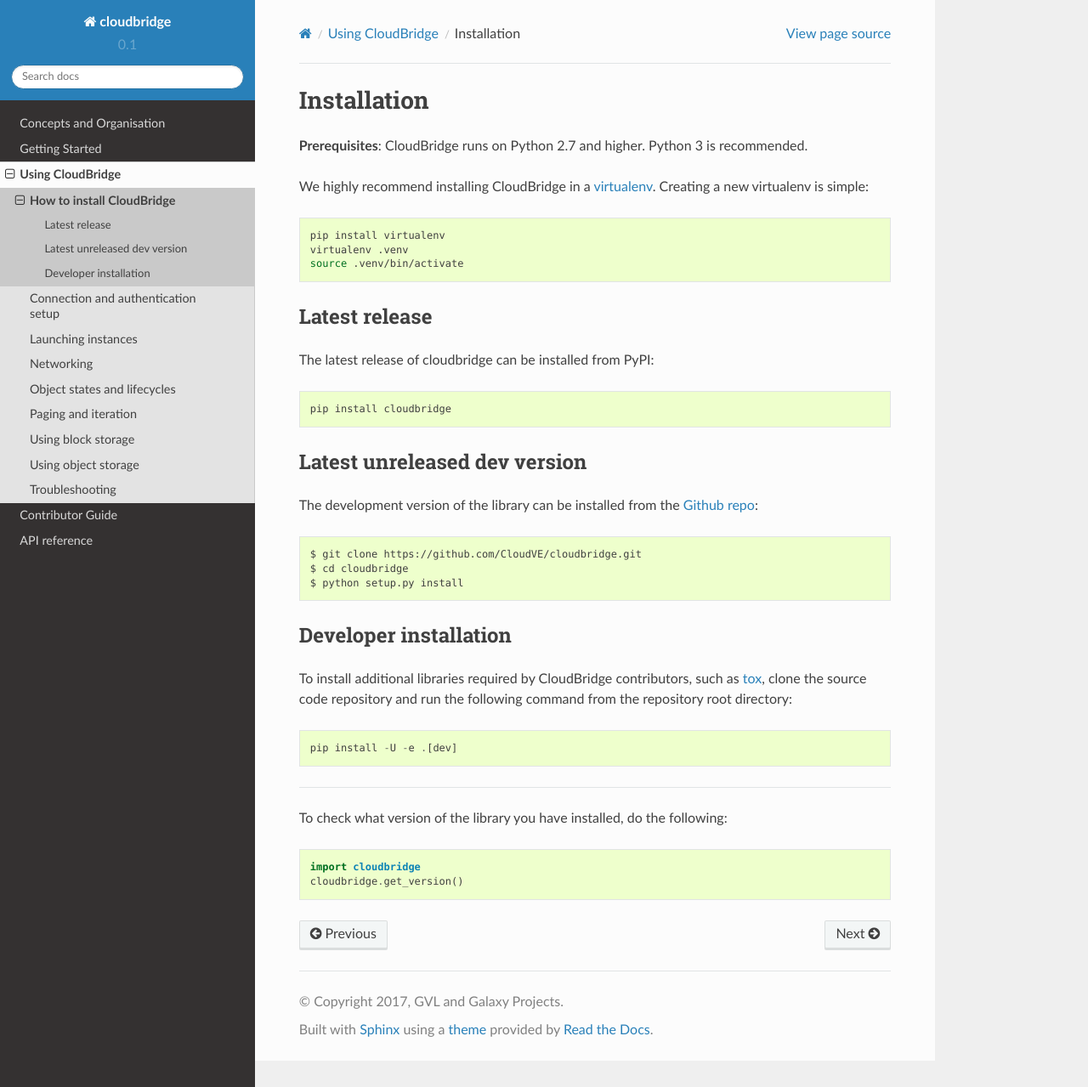
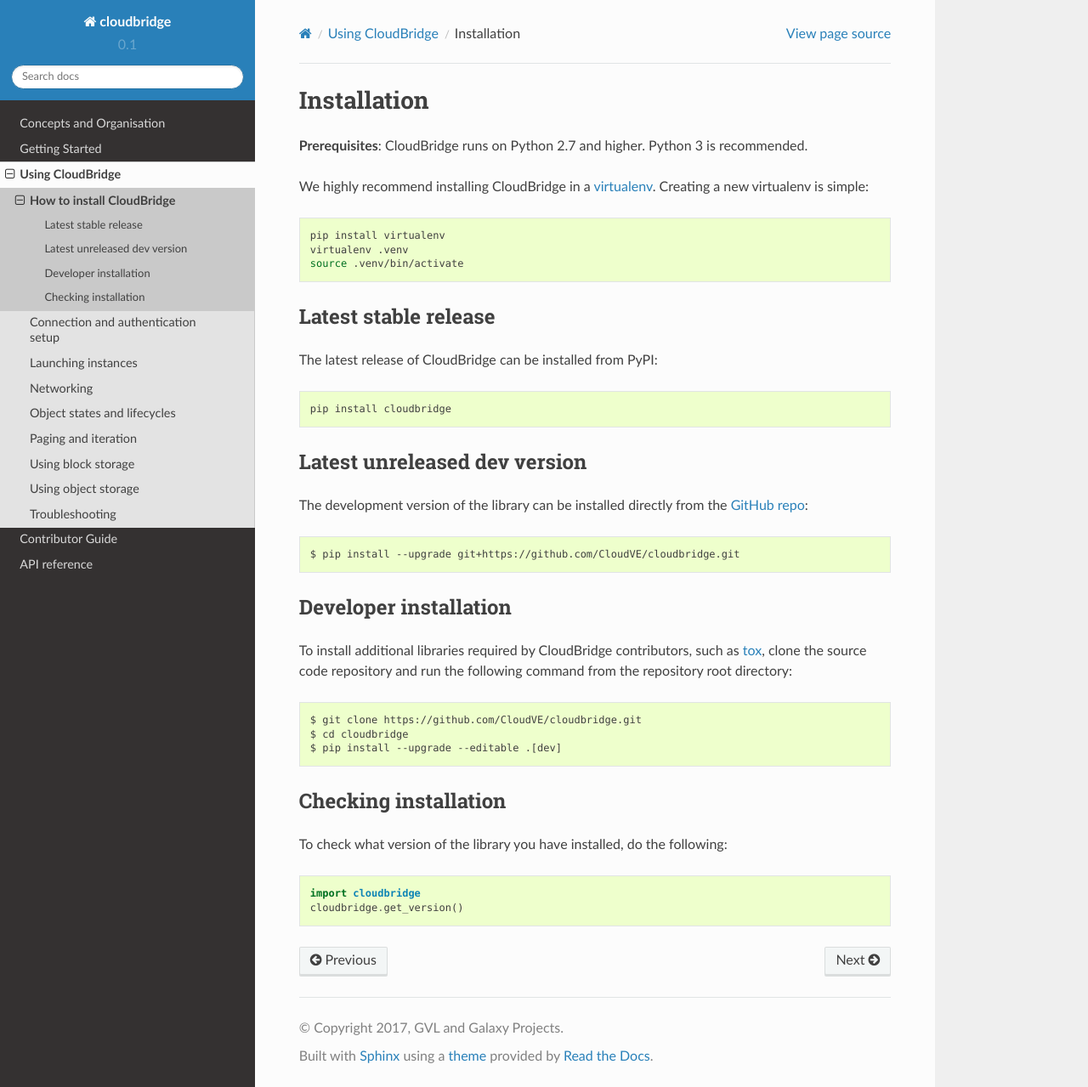
Before and after one commit to CloudVE/cloudbridge, a Sphinx documentation site: the page built from docs/topics/install.rst, in a window 1280 px wide and 1279 px high. Shown: the whole window at 85% size. Built offline with Sphinx 7.4.7 and the Read the Docs theme 2.0.0, drawn with Linux system fonts in a browser that asks for light colours.

Commit message:
Update install doc

```diff
--- a/docs/topics/install.rst
+++ b/docs/topics/install.rst
@@ -1,7 +1,8 @@
 Installation
 ============
 
-**Prerequisites**: CloudBridge runs on Python 2.7 and higher. Python 3 is recommended.
+**Prerequisites**: CloudBridge runs on Python 2.7 and higher. Python 3 is
+recommended.
 
 We highly recommend installing CloudBridge in a
 `virtualenv <http://virtualenv.readthedocs.org/>`_. Creating a new virtualenv
@@ -13,20 +14,18 @@
     virtualenv .venv
     source .venv/bin/activate
 
-Latest release
---------------
-The latest release of cloudbridge can be installed from PyPI::
+Latest stable release
+---------------------
+The latest release of CloudBridge can be installed from PyPI::
 
     pip install cloudbridge
 
 Latest unreleased dev version
 -----------------------------
-The development version of the library can be installed from the
-`Github repo <https://github.com/CloudVE/cloudbridge>`_::
+The development version of the library can be installed directly from the
+`GitHub repo <https://github.com/CloudVE/cloudbridge>`_::
 
-    $ git clone https://github.com/CloudVE/cloudbridge.git
-    $ cd cloudbridge
-    $ python setup.py install
+    $ pip install --upgrade git+https://github.com/CloudVE/cloudbridge.git
 
 Developer installation
 ----------------------
@@ -34,10 +33,12 @@
 `tox <https://tox.readthedocs.org/en/latest/>`_, clone the source code
 repository and run the following command from the repository root directory::
 
-    pip install -U -e .[dev]
+    $ git clone https://github.com/CloudVE/cloudbridge.git
+    $ cd cloudbridge
+    $ pip install --upgrade --editable .[dev]
 
-----------
-
+Checking installation
+---------------------
 To check what version of the library you have installed, do the following::
 
     import cloudbridge
```
